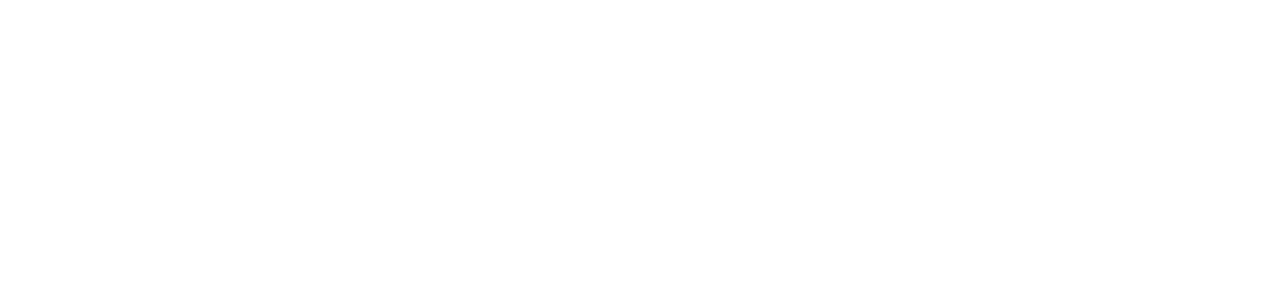
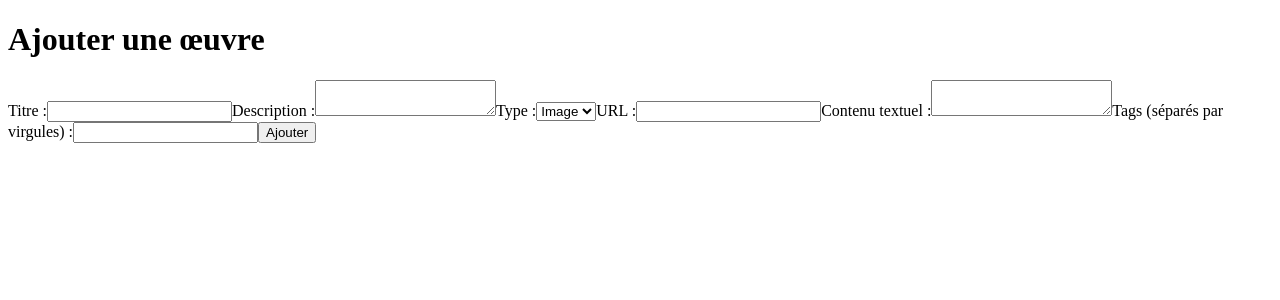
Before and after one commit to chloe-vincent03/projet_co-S5, a Vue app in the folder frontend/: page /ajouter in a window 1280 px wide. Before the commit this address had no page. Shown: the top 300 px of the page. Built offline with nearby package versions, Linux system fonts and the light colour scheme.

Commit message:
feat(oeuvre) modification des pages html en vue. Transfer les pages faite en bakcend en front

```diff
--- a/frontend/package.json
+++ b/frontend/package.json
@@ -12,6 +12,7 @@
     "preview": "vite preview"
   },
   "dependencies": {
+    "cors": "^2.8.5",
     "pinia": "^3.0.4",
     "vue": "^3.5.22",
     "vue-router": "^4.6.3"
--- /dev/null
+++ b/frontend/src/components/GalleryItems.vue
@@ -0,0 +1,19 @@
+<script setup>
+defineProps({
+  item: Object
+});
+</script>
+
+<template>
+  <router-link :to="'/oeuvre/' + item.id" class="media-card">
+    <img v-if="item.type === 'image'" :src="item.url" :alt="item.title" />
+
+    <div v-else-if="item.type === 'audio'">🎵 {{ item.title }}</div>
+
+    <div v-else-if="item.type === 'video'">🎬 {{ item.title }}</div>
+
+    <div v-else-if="item.type === 'text'">
+      {{ item.content.slice(0,150) + '…' }}
+    </div>
+  </router-link>
+</template>
--- a/frontend/src/router/index.js
+++ b/frontend/src/router/index.js
@@ -2,10 +2,15 @@ import { createRouter, createWebHistory } from "vue-router";
 import Register from "../views/Register.vue";
 import Login from "../views/Login.vue";
 import index from "../views/index.vue";
+/* import Gallery from "../views/Gallery.vue"; */
+import Details from "@/views/Details.vue";
+import AddMedia from "@/views/AddMedia.vue";
 const routes = [
   { path: "/", name: "index", component: index }, // 👈 accueil ici
   { path: "/register", name: "Register", component: Register },
   { path: "/login", name: "Login", component: Login },
+  { path: "/oeuvre/:id", component: Details },
+  { path: "/ajouter", component: AddMedia },
 ];
 
 const router = createRouter({
--- /dev/null
+++ b/frontend/src/views/AddMedia.vue
@@ -0,0 +1,69 @@
+<script setup>
+import { ref } from 'vue';
+import { useRouter } from 'vue-router';
+
+const router = useRouter();
+
+const title = ref('');
+const description = ref('');
+const type = ref('image');
+const url = ref('');
+const content = ref('');
+const tags = ref('');
+
+async function submit() {
+  const data = {
+    title: title.value,
+    description: description.value,
+    type: type.value,
+    url: url.value,
+    content: content.value,
+    tags: tags.value.split(',').map(t => t.trim()).filter(t => t.length > 0)
+  };
+
+  const res = await fetch('/api/media', {
+    method: 'POST',
+    headers: { 'Content-Type': 'application/json' },
+    body: JSON.stringify(data)
+  });
+
+  if (res.ok) {
+    alert("Œuvre ajoutée !");
+    router.push('/');
+  } else {
+    alert("Erreur lors de l'ajout");
+  }
+}
+</script>
+
+<template>
+  <h1>Ajouter une œuvre</h1>
+
+  <form @submit.prevent="submit">
+
+    <label>Titre :</label>
+    <input v-model="title">
+
+    <label>Description :</label>
+    <textarea v-model="description"></textarea>
+
+    <label>Type :</label>
+    <select v-model="type">
+      <option value="image">Image</option>
+      <option value="audio">Audio</option>
+      <option value="video">Vidéo</option>
+      <option value="text">Texte</option>
+    </select>
+
+    <label>URL :</label>
+    <input v-model="url">
+
+    <label>Contenu textuel :</label>
+    <textarea v-model="content"></textarea>
+
+    <label>Tags (séparés par virgules) :</label>
+    <input v-model="tags">
+
+    <button type="submit">Ajouter</button>
+  </form>
+</template>
--- /dev/null
+++ b/frontend/src/views/Details.vue
@@ -0,0 +1,42 @@
+<script setup>
+import { ref, onMounted } from 'vue';
+import { useRoute } from 'vue-router';
+
+const route = useRoute();
+const item = ref(null);
+
+onMounted(async () => {
+  const res = await fetch(`http://localhost:3000/api/media/${route.params.id}`);
+  item.value = await res.json();
+});
+</script>
+
+<template>
+  <router-link to="/">← Retour à la galerie</router-link>
+
+  <div v-if="!item">Chargement...</div>
+
+  <div v-else>
+    <h1>{{ item.title }}</h1>
+
+    <img v-if="item.type === 'image'" :src="item.url" width="400">
+
+    <audio v-else-if="item.type === 'audio'" controls>
+      <source :src="item.url" type="audio/mpeg">
+    </audio>
+
+    <video v-else-if="item.type === 'video'" width="400" controls>
+      <source :src="item.url" type="video/mp4">
+    </video>
+
+    <pre v-else-if="item.type === 'text'">
+      {{ item.content }}
+    </pre>
+
+    <p>{{ item.description }}</p>
+
+    <p v-if="item.tags?.length">Tags : {{ item.tags.join(', ') }}</p>
+
+    <small>Ajouté le {{ new Date(item.created_at).toLocaleDateString() }}</small>
+  </div>
+</template>
--- a/frontend/src/views/index.vue
+++ b/frontend/src/views/index.vue
@@ -1,5 +1,99 @@
+<script setup>
+import { ref, onMounted, computed } from 'vue';
+import GalleryItem from '../components/GalleryItems.vue';
+
+const galleryData = ref([]);
+const sort = ref('date-desc');
+const filterType = ref('all');
+const filterTags = ref('');
+
+async function loadGallery() {
+  if (galleryData.value.length === 0) {
+    const res = await fetch('http://localhost:3000/api/media');
+    galleryData.value = await res.json();
+  }
+}
+
+onMounted(loadGallery);
+
+const filtered = computed(() => {
+  let items = [...galleryData.value];
+
+  // Filtrer par type
+  if (filterType.value !== 'all') {
+    items = items.filter(i => i.type === filterType.value);
+  }
+
+  // Filtrer par tags
+  if (filterTags.value.trim() !== "") {
+    const tagsWanted = filterTags.value.toLowerCase().split(',').map(t => t.trim());
+    items = items.filter(i =>
+      i.tags && i.tags.some(t => tagsWanted.includes(t.toLowerCase()))
+    );
+  }
+
+  // Trier
+  items.sort((a, b) => {
+    if (sort.value === 'date-desc') return new Date(b.created_at) - new Date(a.created_at);
+    if (sort.value === 'date-asc') return new Date(a.created_at) - new Date(b.created_at);
+    if (sort.value === 'title-asc') return a.title.localeCompare(b.title);
+    if (sort.value === 'title-desc') return b.title.localeCompare(a.title);
+    return 0;
+  });
+
+  return items;
+});
+</script>
+
 <template>
-  <div>
-    <h1>Bienvenue sur l'accueil 🎉</h1>
+  <h1>Galerie des œuvres</h1>
+
+  <label>Trier par :</label>
+  <select v-model="sort">
+    <option value="date-desc">Date : du plus récent au plus ancien</option>
+    <option value="date-asc">Date : du plus ancien au plus récent</option>
+    <option value="title-asc">Titre : A → Z</option>
+    <option value="title-desc">Titre : Z → A</option>
+  </select>
+
+  <label>Filtrer par nature :</label>
+  <select v-model="filterType">
+    <option value="all">Tous</option>
+    <option value="image">Images</option>
+    <option value="audio">Audio</option>
+    <option value="video">Vidéos</option>
+    <option value="text">Récit</option>
+  </select>
+
+  <label>Filtrer par tag :</label>
+  <input type="text" v-model="filterTags" placeholder="Exemple : noël, vidéo">
+
+  <div v-if="filtered.length === 0">
+    Aucune œuvre ne correspond à ce(s) tag(s).
   </div>
+
+  <div class="gallery">
+    <GalleryItem
+      v-for="item in filtered"
+      :key="item.id"
+      :item="item"
+    />
+  </div>
+
+  <router-link to="/ajouter">
+    <button>➕ Ajouter une œuvre</button>
+  </router-link>
 </template>
+
+<style>
+.media-card img {
+  max-width: 150px;
+  height: auto;
+  object-fit: cover;
+}
+.gallery {
+  display: flex;
+  flex-wrap: wrap;
+  gap: 12px;
+}
+</style>
```
Also changed, not shown: 1 other file (tests, documents, lock files or other folders).
